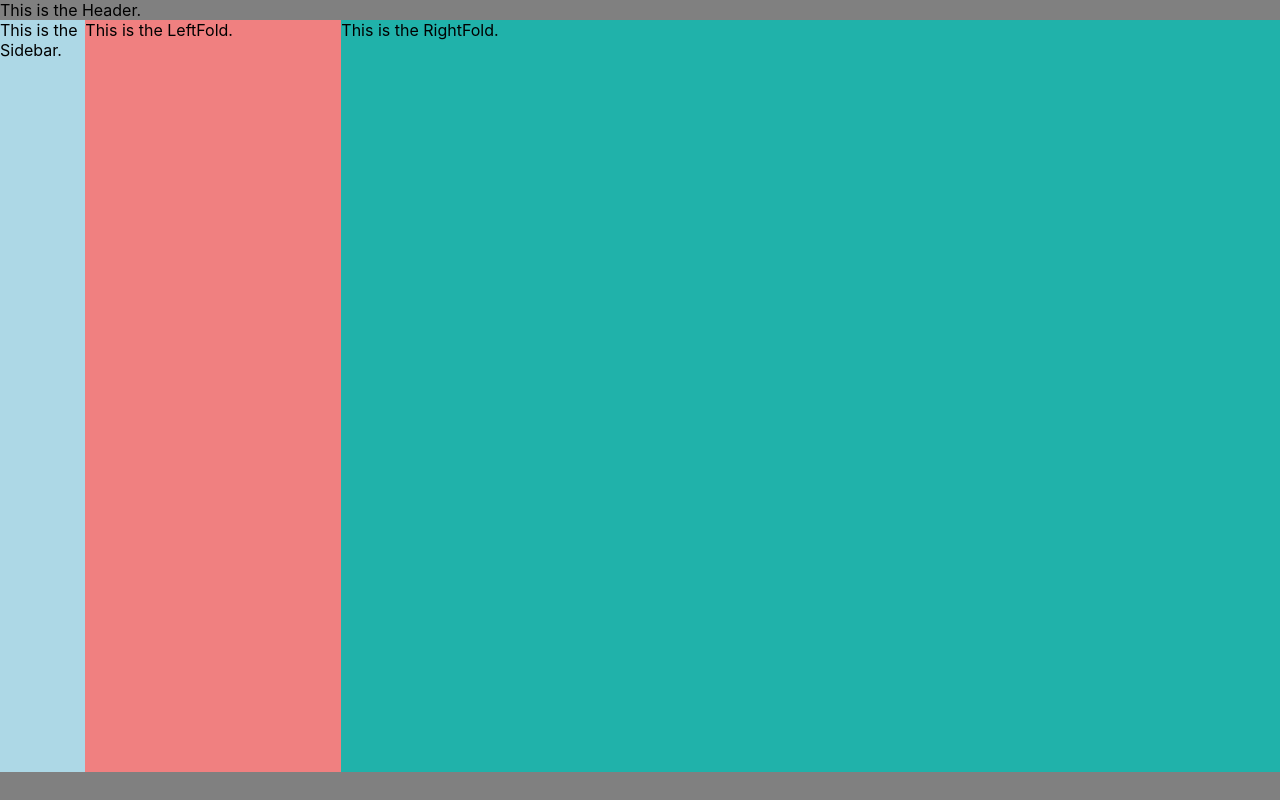
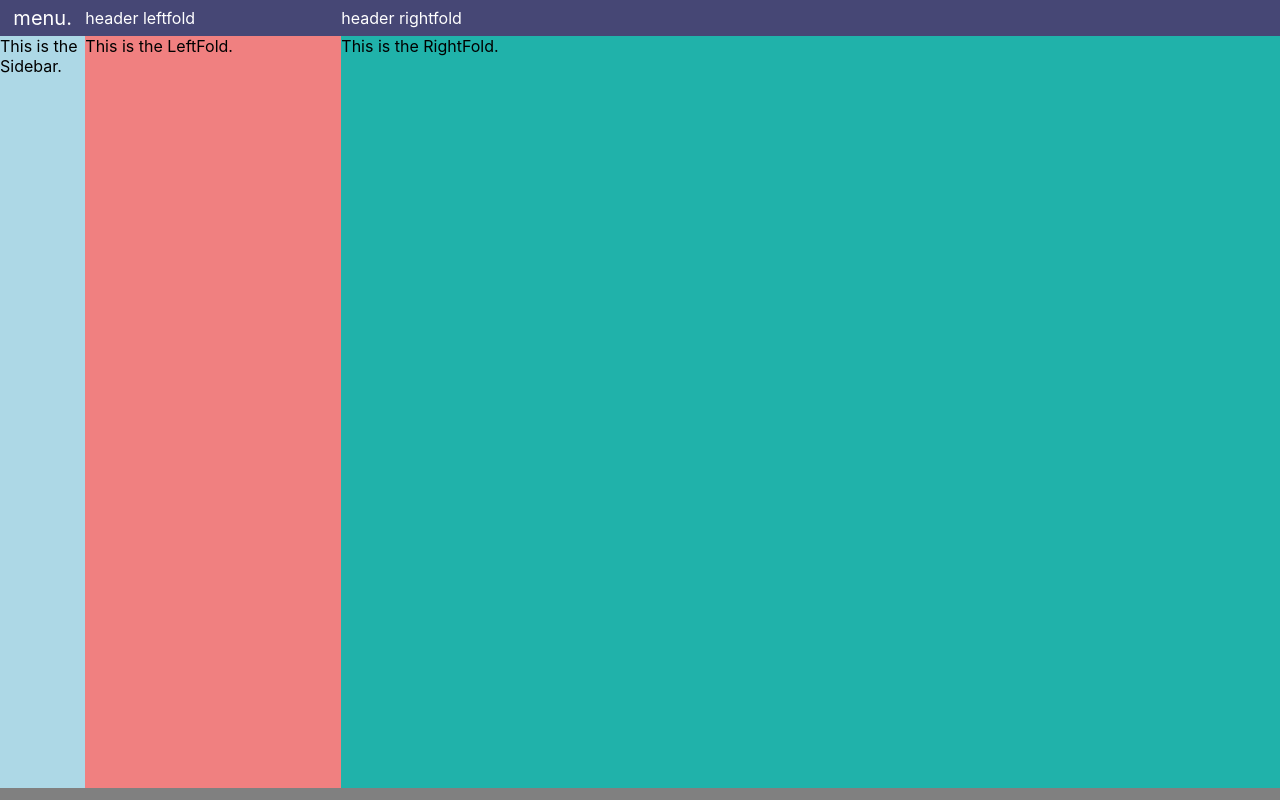
Before and after one commit to learningreac/teams_clone, a React (Create React App) app: page / in a window 1280 px wide. Built offline with nearby package versions, Linux system fonts and the light colour scheme.

Commit message:
add layout styles for header

```diff
--- /dev/null
+++ b/src/components/common/header/header.css
@@ -0,0 +1,30 @@
+.header{
+    width:100%;
+    display: flex;
+    background-color: #464775;
+    color:white;
+    flex:1;
+    padding:6px 0px; /* top 6 right 0 bottom 6 left 0*/
+}
+
+.header-menu{
+    display: flex;
+    flex: 1;
+    justify-content: center;
+    align-items: center;
+    font-size: 20px;
+}
+
+.header-leftFold{
+    display: flex;
+    flex:3;
+    justify-content: flex-start;
+    align-items: center;
+}
+
+.header-rightFold{
+    display: flex;
+    flex:11;
+    justify-content: space-between;
+    align-items: center;
+}
--- a/src/components/common/header/index.js
+++ b/src/components/common/header/index.js
@@ -1,7 +1,17 @@
+import './header.css';
+
 const Header = () => {
     return (
-        <div>
-            This is the Header.
+        <div className='header'>
+            <div className='header-menu'>
+                menu.
+            </div>
+            <div className='header-leftFold'>
+                header leftfold
+            </div>
+            <div className='header-rightFold'>
+                header rightfold
+            </div>
         </div>
     )
 };
```
Also changed, not shown: public/imgs/1_layout.png (added), 1 other file (tests, documents, lock files or other folders).
